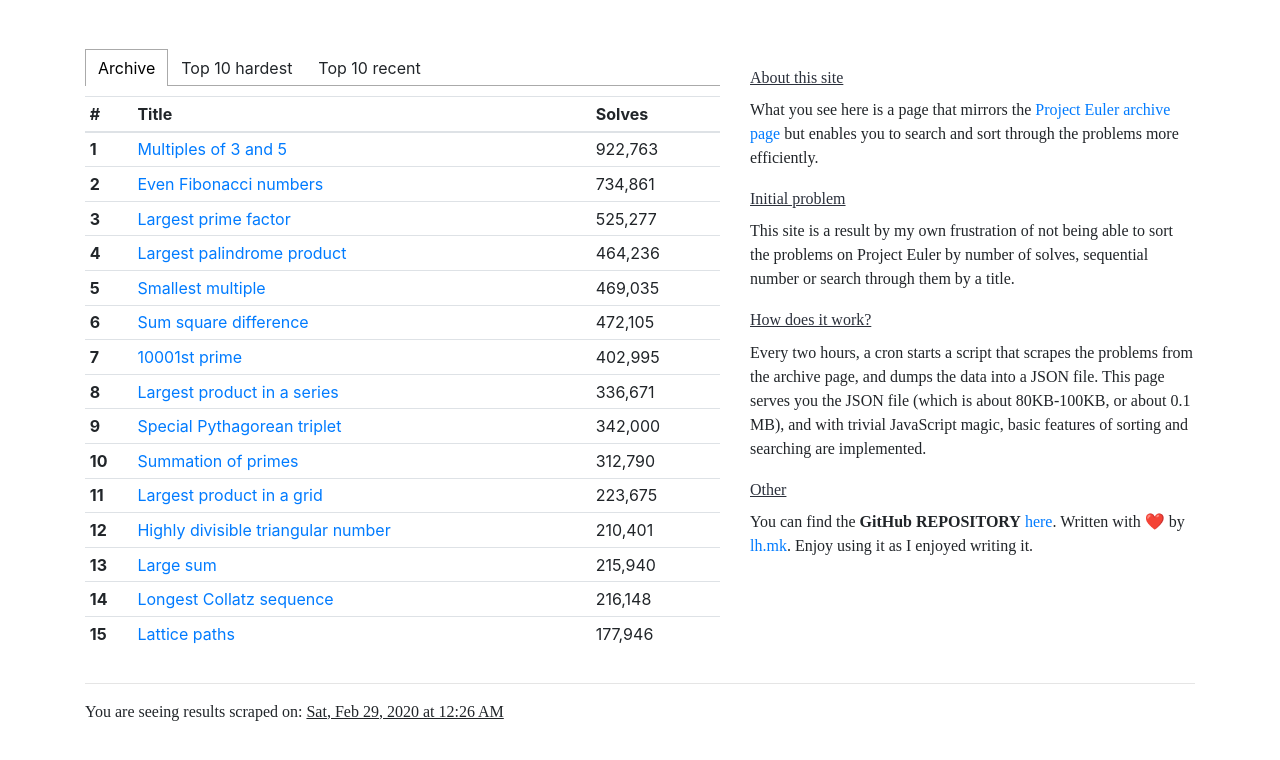
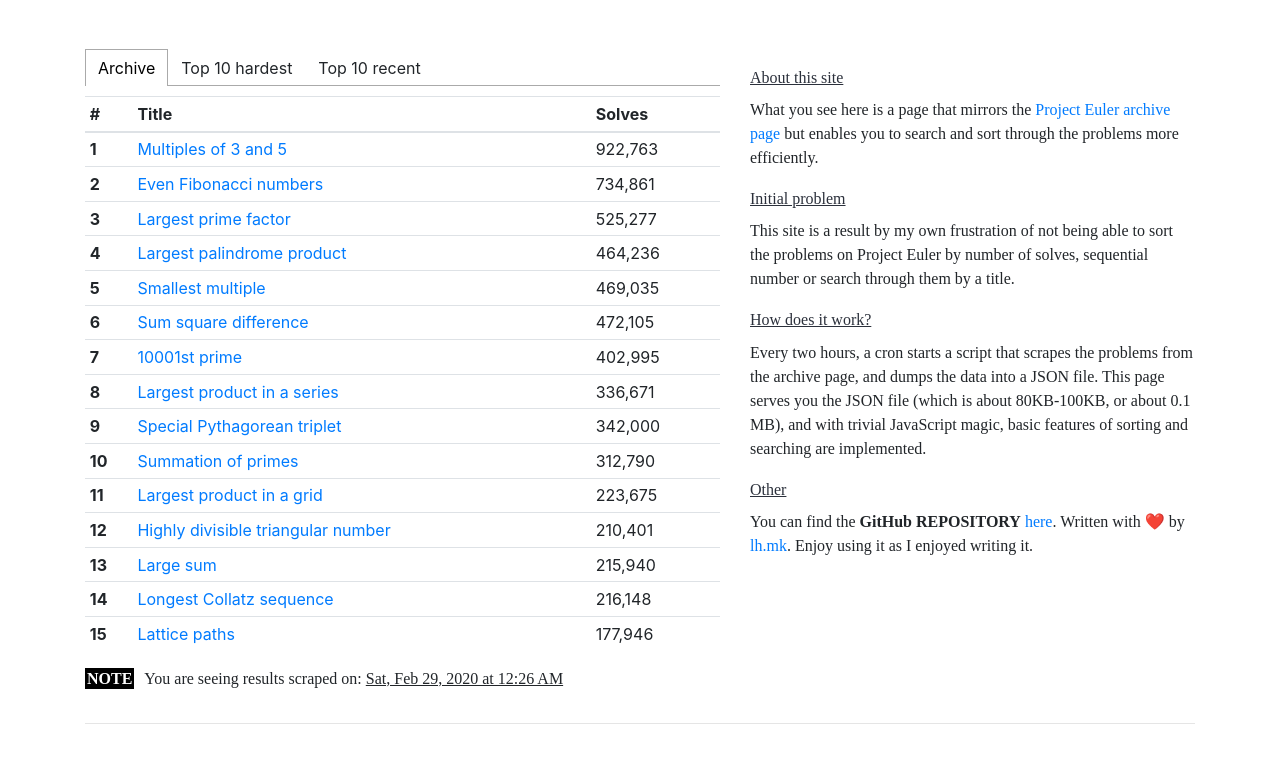
Before and after one commit to lubeskih/project-euler-watcher, a React (Create React App) app: page / in a window 1280 px wide. Shown: the top 760 px of the page. Built offline with nearby package versions, Linux system fonts and the light colour scheme.

Commit message:
add better note for latest scrape

```diff
--- a/src/Main.tsx
+++ b/src/Main.tsx
@@ -75,6 +75,10 @@ class Main extends Component<IProps, IState> {
                     ))}
                   </tbody>
                 </table>
+                <p>
+                  <span className="note">NOTE</span>You are seeing results
+                  scraped on: <span id="underlined">{archive[0]}</span>
+                </p>
               </TabPanel>
               <TabPanel>Hardest</TabPanel>
               <TabPanel>Recent</TabPanel>
@@ -130,10 +134,6 @@ class Main extends Component<IProps, IState> {
           </div>
         </div>
         <hr />
-        <p>
-          You are seeing results scraped on:{" "}
-          <span id="underlined">{archive[0]}</span>
-        </p>
       </div>
     );
   }
--- a/src/main.css
+++ b/src/main.css
@@ -24,3 +24,13 @@ p {
 .right-column {
   padding: 17px;
 }
+
+.note {
+  background-color: black;
+  padding: 2px;
+  color: white;
+  font-weight: bold;
+  margin-right: 10px;
+  font-size: 16px;
+  text-align: center;
+}
```
